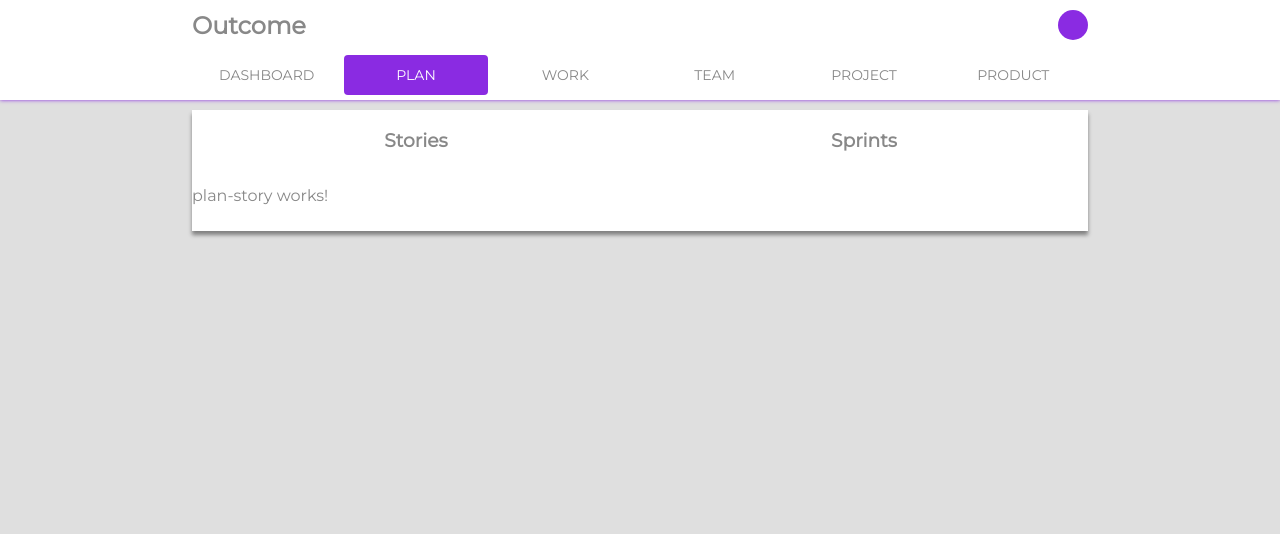
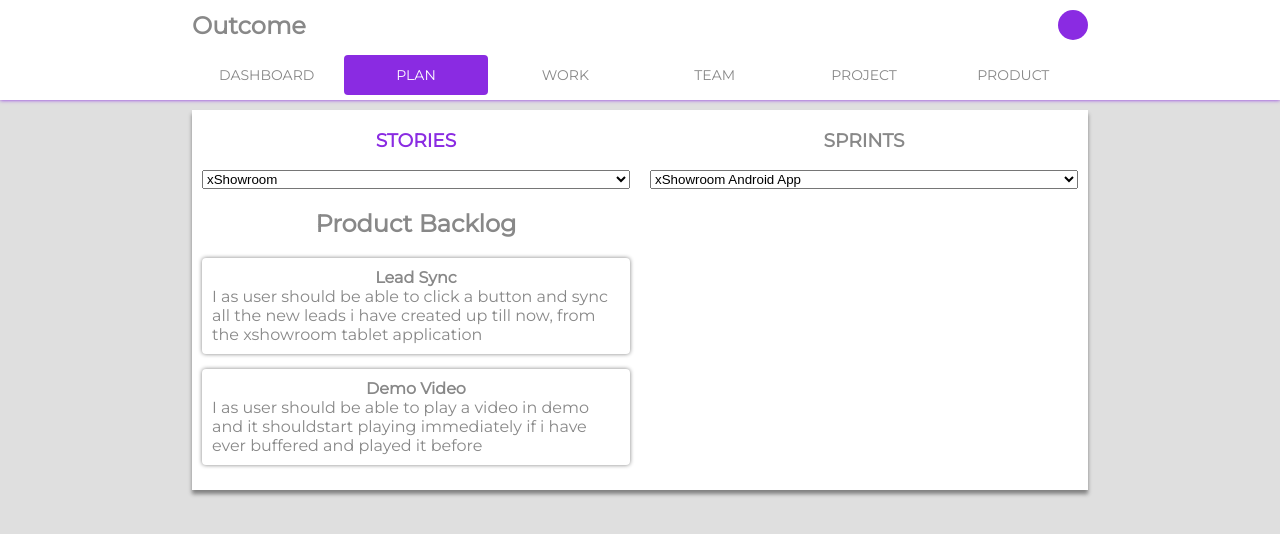
Before and after one commit to aatishrana/outcome-ng, an Angular app: page /plan in a window 1280 px wide. Shown: the top 534 px of the page. Built offline with nearby package versions, Linux system fonts and the light colour scheme.

Commit message:
plan component

```diff
--- a/src/app/common/main.service.ts
+++ b/src/app/common/main.service.ts
@@ -99,8 +99,8 @@ export class MainService {
     const xShowroomBacklogs = this.xShowroomBacklogs.getValue();
     products.push(new Product('1', 'xShowroom', 'xShowroom is a lead management system.', xShowroomAdmin, xShowroomBacklogs, false));
 
-    // return this.multiple(products);
-    return products;
+    return this.multiple(products);
+    // return products;
   }
 
   private addSampleXShowroomBacklogs() {
--- a/src/app/home/plan/plan-story/plan-story.component.css
+++ b/src/app/home/plan/plan-story/plan-story.component.css
@@ -0,0 +1,3 @@
+.backlog:hover {
+  background-color : #DFDFDF;
+}
--- a/src/app/home/plan/plan-story/plan-story.component.html
+++ b/src/app/home/plan/plan-story/plan-story.component.html
@@ -1,3 +1,29 @@
-<p>
-  plan-story works!
-</p>
+<div class="flex-row h100">
+  <div class="f1-50 flex-col padd-10-lr">
+    <select (change)="onProductSelect($event.target.value)">
+      <option *ngFor="let product of products;let i = index" value="{{i}}">{{product.name}}</option>
+    </select>
+    <div class="flex-col" *ngIf="selectedProduct">
+      <h2 class="center-text">Product Backlog</h2>
+      <div *ngFor="let bl of selectedProduct.backlogs"
+           class="card padd-10 btn-action backlog">
+        <h4 class="center-text no-margin noselect">{{bl.name}}</h4>
+        <p class="no-margin noselect">{{bl.desc}}</p>
+      </div>
+    </div>
+  </div>
+
+  <div class="f1-50 flex-col padd-10-lr">
+    <select (change)="onProjectSelect($event.target.value)">
+      <option *ngFor="let project of projects;let i = index" value="{{i}}">{{project.name}}</option>
+    </select>
+    <div class="flex-col" *ngIf="selectedProject">
+      <h2 class="center-text">Stories</h2>
+      <!--<div *ngFor="let bl of selectedProject."-->
+      <!--class="card padd-10 btn-action">-->
+      <!--<h4 class="center-text no-margin">{{bl.name}}</h4>-->
+      <!--<p class="no-margin">{{bl.desc}}</p>-->
+      <!--</div>-->
+    </div>
+  </div>
+</div>
--- a/src/app/home/plan/plan-story/plan-story.component.ts
+++ b/src/app/home/plan/plan-story/plan-story.component.ts
@@ -1,4 +1,7 @@
-import { Component, OnInit } from '@angular/core';
+import {Component, OnInit} from '@angular/core';
+import {MainService} from '../../../common/main.service';
+import {Product} from '../../../model/product';
+import {Project} from '../../../model/project';
 
 @Component({
   selector: 'app-plan-story',
@@ -7,9 +10,40 @@ import { Component, OnInit } from '@angular/core';
 })
 export class PlanStoryComponent implements OnInit {
 
-  constructor() { }
+  selectedProduct: Product;
+  products: Product[];
+
+  selectedProject: Project;
+  projects: Project[];
+
+  constructor(private mainService: MainService) {
+  }
 
   ngOnInit() {
+    this.mainService.Products()
+      .subscribe((products) => {
+        this.products = products;
+        if (!this.selectedProduct && this.products.length > 0) {
+          this.onProductSelect(0);
+        }
+      });
+
+    this.mainService.Projects()
+      .subscribe((projects) => {
+        this.projects = projects;
+      });
   }
 
+
+  onProductSelect(index) {
+    if (index < this.products.length) {
+      this.selectedProduct = this.products[index];
+    }
+  }
+
+  onProjectSelect(index) {
+    if (index < this.projects.length) {
+      this.selectedProject = this.projects[index];
+    }
+  }
 }
--- a/src/app/home/plan/plan.component.css
+++ b/src/app/home/plan/plan.component.css
@@ -3,3 +3,7 @@
   box-shadow       : 0 4px 4px grey;
   margin-top       : 10px;
 }
+
+.selected-tab {
+  color : blueviolet;
+}
--- a/src/app/home/plan/plan.component.html
+++ b/src/app/home/plan/plan.component.html
@@ -1,7 +1,9 @@
 <div class="content plan-content h100">
   <div class="flex-row">
-    <div class="f1-50 center-text btn-action" (click)="selected=1;"><h3>Stories</h3></div>
-    <div class="f1-50 center-text btn-action" (click)="selected=2;"><h3>Sprints</h3></div>
+    <div class="f1-50 center-text btn-action" (click)="selected=1;">
+      <h3 [ngClass]="{'selected-tab':selected==1}" class="font-upper">Stories</h3></div>
+    <div class="f1-50 center-text btn-action" (click)="selected=2;">
+      <h3 [ngClass]="{'selected-tab':selected==2}" class="font-upper">Sprints</h3></div>
   </div>
   <div class="w100 h100" *ngIf="selected==1">
     <app-plan-story></app-plan-story>
--- a/src/styles.css
+++ b/src/styles.css
@@ -240,3 +240,13 @@ h1, h2, h3, h4, h5, h6, p, div {
     margin : 0 auto;
   }
 }
+
+.noselect {
+  -webkit-touch-callout : none; /* iOS Safari */
+  -webkit-user-select   : none; /* Safari */
+  -khtml-user-select    : none; /* Konqueror HTML */
+  -moz-user-select      : none; /* Firefox */
+  -ms-user-select       : none; /* Internet Explorer/Edge */
+  user-select           : none; /* Non-prefixed version, currently
+                                  supported by Chrome and Opera */
+}
```
